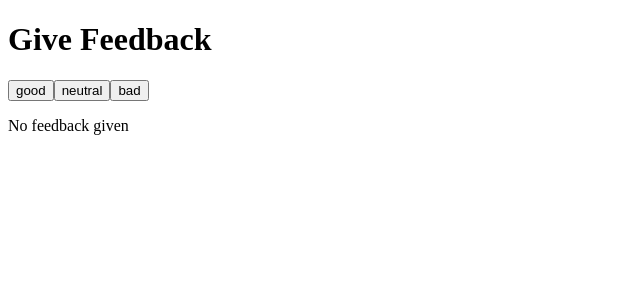
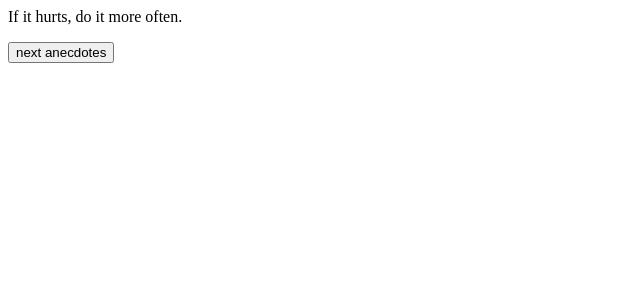
Before and after one commit to Jeevan-Kiran-Lenka/OSSUSubmissions, a React (Create React App) app in the folder part1/: page / in a window 1280 px wide. Shown: the top 300 px of the page, without its empty margins (0-640 px from the left). Built offline with nearby package versions, Linux system fonts and the light colour scheme; the HTML template or start-up script is replaced by a standard one.

Commit message:
Add solution 1.12
Signed-off-by: jeevan <Jeevan-Kiran-Lenka>

```diff
--- a/part1/src/App.js
+++ b/part1/src/App.js
@@ -1,99 +1,36 @@
-// Solution for 1.10
+// Solution 1.12
 // Author: Jeevan-Kiran-Lenka
 
 import { useState } from "react"
 
-const Button = ({ onClick, text }) => {
-  return <button onClick={onClick}>{text}</button>
-}
+const App = () => {
+  const anecdotes = [
+    "If it hurts, do it more often.",
+    "Adding manpower to a late software project makes it later!",
+    "The first 90 percent of the code accounts for the first 10 percent of the development time...The remaining 10 percent of the code accounts for the other 90 percent of the development time.",
+    "Any fool can write code that a computer can understand. Good programmers write code that humans can understand.",
+    "Premature optimization is the root of all evil.",
+    "Debugging is twice as hard as writing the code in the first place. Therefore, if you write the code as cleverly as possible, you are, by definition, not smart enough to debug it.",
+    "Programming without an extremely heavy use of console.log is same as if a doctor would refuse to use x-rays or blood tests when diagnosing patients.",
+  ]
 
-const StatisticLine = ({ text, value }) => {
-  return (
-    <table>
-      {text === "positive" ? (
-        <tbody>
-          <tr>
-            <td>
-              {text} {value}%
-            </td>
-          </tr>
-        </tbody>
-      ) : (
-        <tbody>
-          <tr>
-            <td>
-              {text} {value}
-            </td>
-          </tr>
-        </tbody>
-      )}
-    </table>
-  )
-}
+  const [selected, setSelected] = useState(0)
 
-const Statistics = ({ good, bad, neutral, total }) => {
-  const showAverage = () => {
-    if (total === 0) {
-      return 0
-    }
-    return (good * 1 + bad * -1) / total
+  function randomNumberInRange(min, max) {
+    // 👇️ get number between min (inclusive) and max (inclusive)
+    return Math.floor(Math.random() * (max - min + 1)) + min
   }
 
-  const showPositive = () => {
-    if (total === 0) {
-      return 0
-    }
-    return (good / total) * 100
+  const handleClick = () => {
+    setSelected(randomNumberInRange(0, anecdotes.length))
   }
 
   return (
     <div>
-      <h1>Statistics</h1>
-      {/* <p>good {good}</p> */}
-      <StatisticLine text="good" value={good} />
-      <StatisticLine text="neutral" value={neutral} />
-      <StatisticLine text="bad" value={bad} />
-      <StatisticLine text="total" value={total} />
-      <StatisticLine text="average" value={showAverage()} />
-      <StatisticLine text="positive" value={showPositive()} />
-    </div>
-  )
-}
-
-const App = () => {
-  // save clicks of each button to its own state
-  const [good, setGood] = useState(0)
-  const [neutral, setNeutral] = useState(0)
-  const [bad, setBad] = useState(0)
-  const [total, setTotal] = useState(0)
-
-  const handleNeutral = () => {
-    setNeutral(neutral + 1)
-    setTotal(total + 1)
-  }
-
-  const handleBad = () => {
-    setBad(bad + 1)
-    setTotal(total + 1)
-  }
-
-  const handleGood = () => {
-    setGood(good + 1)
-    setTotal(total + 1)
-  }
-
-  return (
-    <div>
-      <h1>Give Feedback</h1>
-      <Button onClick={handleGood} text="good"></Button>
-      <Button onClick={handleNeutral} text="neutral"></Button>
-      <Button onClick={handleBad} text="bad"></Button>
-
-      {total > 0 ? (
-        <Statistics good={good} bad={bad} neutral={neutral} total={total} />
-      ) : (
-        <p>No feedback given</p>
-      )}
+      {anecdotes[selected]}
+      <p>
+        <button onClick={handleClick}>next anecdotes</button>
+      </p>
     </div>
   )
 }
```
